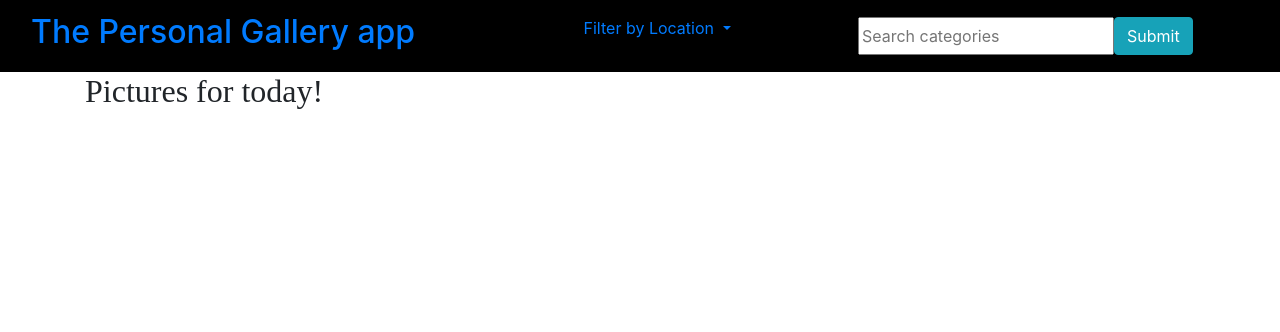
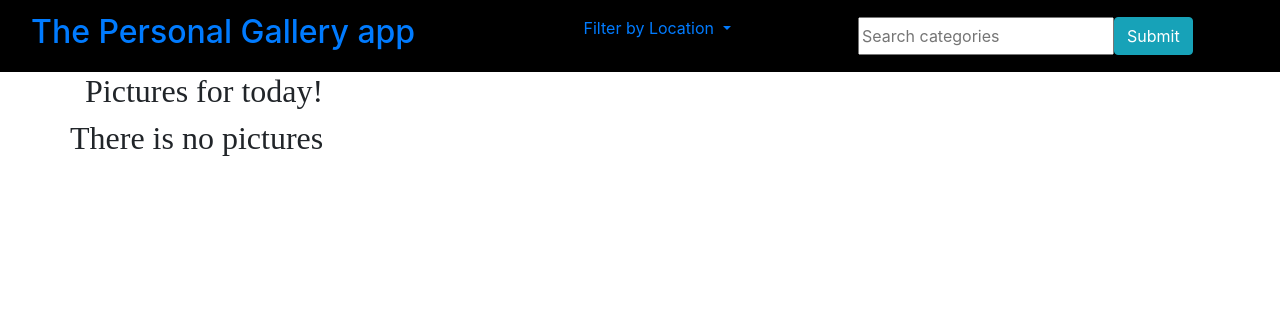
Before and after one commit to Joselyne97/Photo-interest, a Django app: page /picture/1 in a window 1280 px wide. Shown: the top 332 px of the page. Run offline with Django 3.2, Linux system fonts and the light colour scheme; tables that the repository leaves empty hold one stand-in row (values such as "Sample post"); some libraries are stand-ins or nearby versions.

Commit message:
updating photo html

```diff
--- a/photo/templates/all-photo/photo.html
+++ b/photo/templates/all-photo/photo.html
@@ -6,52 +6,55 @@
    <h2>Pictures for today!</h2>
    {% for picture in photo %}
 
-    <div class="col-md-6">
+   <div class= "col-md-6 details">
 
-        <!-- <button type="button" data-toggle="modal"> -->
+    <div class="row">
+      <div class= "col-md-4">
 
-          <img src="{{picture.image.url}}" class="img-responsive" alt="Image" data-toggle="modal" style="width: 300px; height: 240px;" data-target="#modal-default{{picture.id}}">
-
-        <!-- </button> -->
+    <button type="button" class="btn-btn-secondary" data-toggle="modal" data-target="#modal-default{{picture.id}}">
+        <img src="{{picture.image.url}}" class="img-responsive" alt="Image" style="width: 300px; height: 240px;">
+      </button>
+   </div>
+  </div>
 
 
-        <div class="modal fade" id="modal-default{{picture.id}}" role="dialog" data-dismiss="modal">
+      <div class="modal fade" id="modal-default{{picture.id}}" role="dialog">
         <div class="modal-dialog">
           <div class="modal-content">
+            <div class="modal-body">
 
-        <div class="row">
-
-    <div class="col-md-6">
-
-        <button type="button" class="close" data-dismiss="modal">&times;</button>
-          <img src="{{picture.image.url}}" class="img-responsive" alt="Image" style="width: 300px; height: 240px;">
+                        <img src="{{picture.image.url}}" class="img-responsive" alt="" style="width: 300px; height: 240px;">
 
 
-      <h5 class="text-center">Description: {{picture.description}}</h5>
 
-</div>
-    <div class="col-md-6">
-        <h4 class="modal-title">Name: {{ picture.name }} </h4>
-      <h4 class="text-center">Was taken: {{picture.location}}</h4>
+              <h5>Description: {{picture.description}}</h5>
+              <h5>Name: {{ picture.name }} </h5>
+              <h5>Location where the image was taken: {{picture.location}}</h5>
 
-      <h4 class="text-center">Category: {{picture.category}}</h4>
-      <!-- <input class="form-control" type="text" value="http://127.0.0.1:8000/picture.image.url" id="url">
-      <button type="button" class="btn-btn-default" data-dismiss="modal" onclick="myFunction()">Get image link</button> -->
+              <h5>Category: {{picture.category}}</h5>
+              <input class="form-control" type="text" value="http://127.0.0.1:8000{{picture.image.url}}" id="url">
+                <button type="button" class="btn-btn-default" data-dismiss="modal" onclick="myFunction()">Get image link</button>
                 </div>
 
 
             </div>
+
             <div class="modal-footer">
               <button type="button" class="btn btn-success" data-dismiss="modal">Close</button>
+            </div>
+
         </div>
       </div>
       </div>
 
 </div>
+</div>
 
+{% empty %}
+<div class="row">
+<h2 class="text-center">There is no pictures</h2>
 </div>
-    {%endfor%}
-
+{% endfor %}
     <!-- <div> -->
       <!-- <script>
         function myFunction(){
```
Lines whose indentation alone changed are shown as unchanged.
